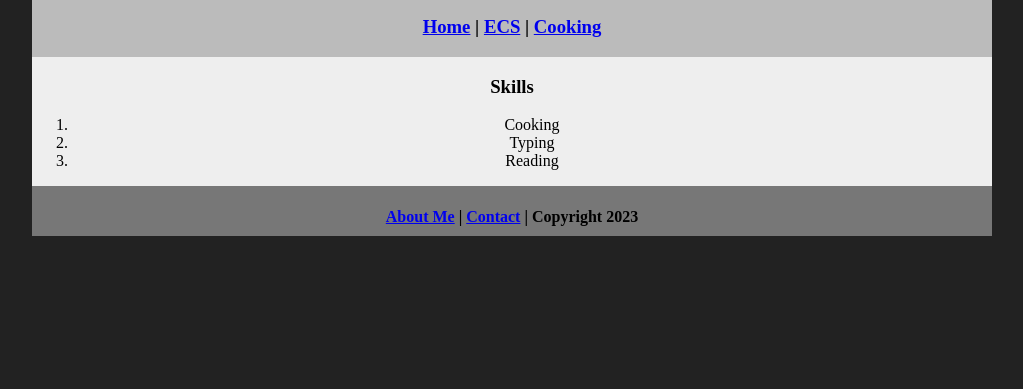
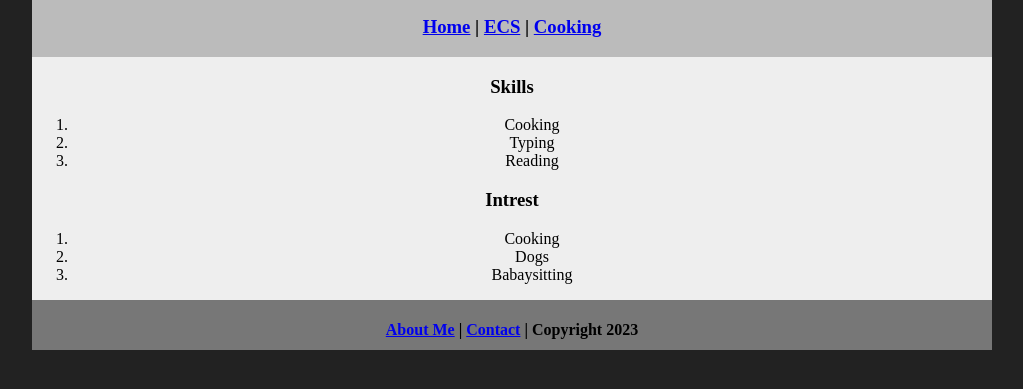
Before and after one commit to Maleahm1/12345, a plain HTML site: page aboutme.html in a window 1280 px wide. Shown: the part 83-472 px from the top of the page, without its empty margins (128-1151 px from the left). Drawn offline with Linux system fonts and the light colour scheme.

Commit message:
Update aboutme.html

```diff
--- a/aboutme.html
+++ b/aboutme.html
@@ -21,7 +21,12 @@
  	 <li>Typing</li>
  	 <li>Reading</li>
     </ol>
-
+      <h3>Intrest</h3>
+    <ol>
+  	<li>Cooking</li>
+ 	 <li>Dogs</li>
+ 	 <li>Babaysitting</li>
+    </ol>
 
 	</div>
   <div class="footer">
```
